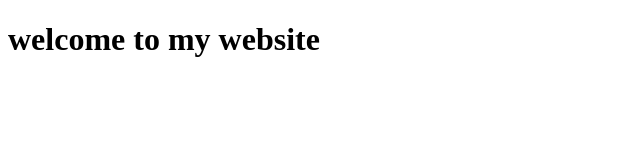
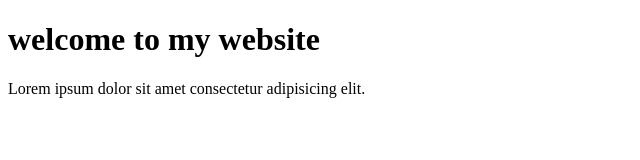
Before and after one commit to code-82211/test-0, a plain HTML site: page index.html in a window 1280 px wide. Shown: the whole page, without its empty margins (0-640 px from the left). Drawn offline with Linux system fonts and the light colour scheme.

Commit message:
add p lorem

```diff
--- a/index.html
+++ b/index.html
@@ -6,6 +6,10 @@
     <title>Document</title>
 </head>
 <body>
-    <header>  <h1>welcome to my website</h1>    </header>
+    <header>  <h1>welcome to my website</h1>
+            <p>Lorem ipsum dolor sit amet consectetur adipisicing elit.
+            </p>
+
+    </header>
 </body>
 </html>
```
